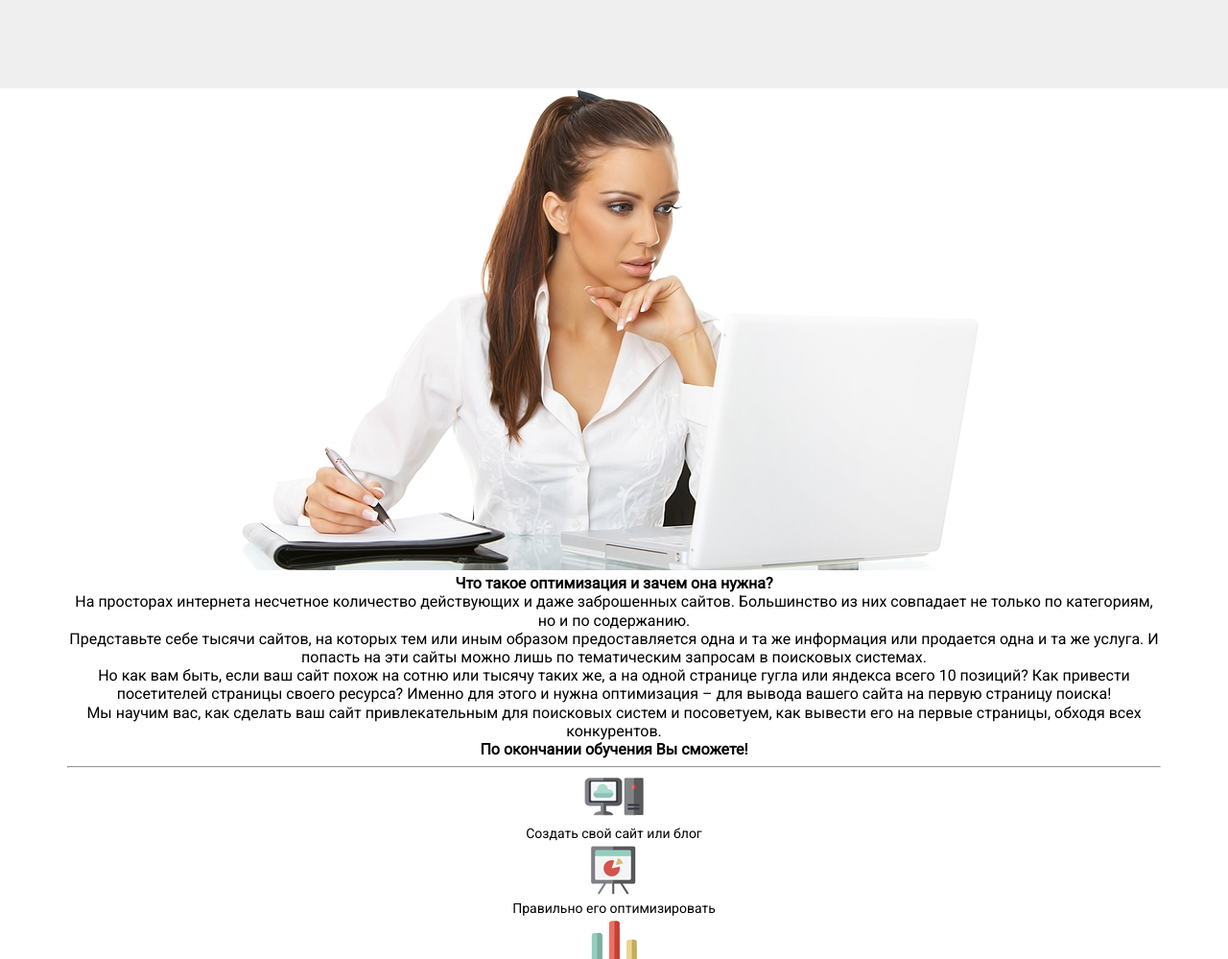
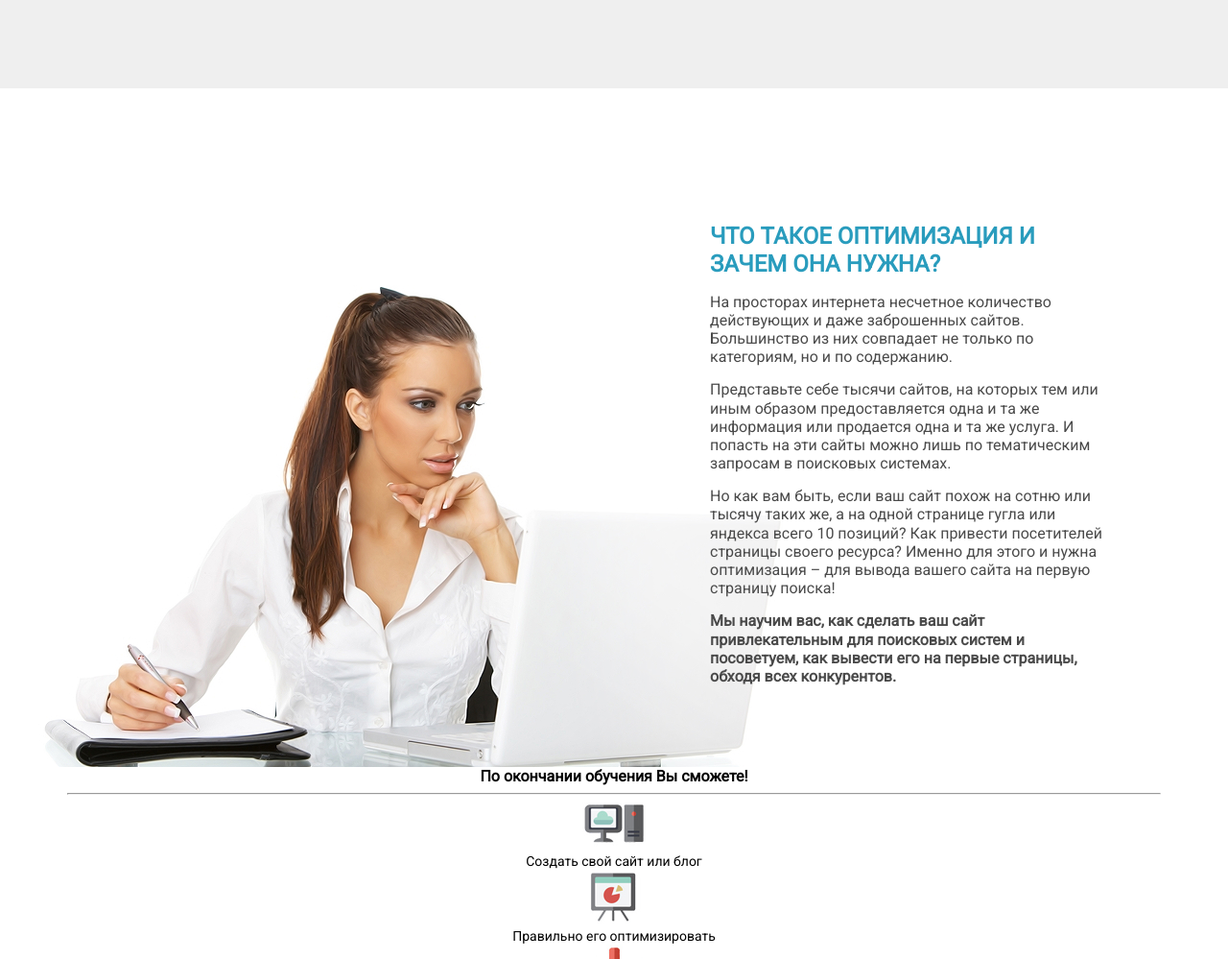
Before and after one commit to Mr7Art/Layout-Practice, a plain HTML site: page Easy layout/Site 1/index.html in a window 1280 px wide. Shown: the part 1308-2307 px from the top of the page at 96% size. Drawn offline with Linux system fonts and the light colour scheme.

Commit message:
Add Section two and fix layout html

```diff
--- a/Easy layout/Site 1/index.html
+++ b/Easy layout/Site 1/index.html
@@ -49,12 +49,14 @@
     </div>
     <div class="two-page">
         <section class="two">
-            <img src="image/woman_bg.jpg" alt="">
-            <h2>Что такое оптимизация и зачем она нужна?</h2>
-            <p>На просторах интернета несчетное количество действующих и даже заброшенных сайтов. Большинство из них совпадает не только по категориям, но и по содержанию.</p>
-            <p>Представьте себе тысячи сайтов, на которых тем или иным образом предоставляется одна и та же информация или продается одна и та же услуга. И попасть на эти сайты можно лишь по тематическим запросам в поисковых системах.</p>
-            <p>Но как вам быть, если ваш сайт похож на сотню или тысячу таких же, а на одной странице гугла или яндекса всего 10 позиций? Как привести посетителей страницы своего ресурса? Именно для этого и нужна оптимизация – для вывода вашего сайта на первую страницу поиска!</p>
-            <p>Мы научим вас, как сделать ваш сайт привлекательным для поисковых систем и посоветуем, как вывести его на первые страницы, обходя всех конкурентов.</p>
+            <img src="image/woman_bg.jpg" alt="woman">
+            <div class="text-page-two">
+                <h2>Что такое оптимизация и зачем она нужна?</h2>
+                <p>На просторах интернета несчетное количество действующих и даже заброшенных сайтов. Большинство из них совпадает не только по категориям, но и по содержанию.</p>
+                <p>Представьте себе тысячи сайтов, на которых тем или иным образом предоставляется одна и та же информация или продается одна и та же услуга. И попасть на эти сайты можно лишь по тематическим запросам в поисковых системах.</p>
+                <p>Но как вам быть, если ваш сайт похож на сотню или тысячу таких же, а на одной странице гугла или яндекса всего 10 позиций? Как привести посетителей страницы своего ресурса? Именно для этого и нужна оптимизация – для вывода вашего сайта на первую страницу поиска!</p>
+                <p class="bold">Мы научим вас, как сделать ваш сайт привлекательным для поисковых систем и посоветуем, как вывести его на первые страницы, обходя всех конкурентов.</p>
+            </div>
         </section>
     </div>
     <div class="three-page">
--- a/Easy layout/Site 1/style.css
+++ b/Easy layout/Site 1/style.css
@@ -22,7 +22,7 @@ button{
     text-shadow: 0px 0px 10px rgba(209, 209, 209, 0.4);
 }
 
-.main, .one, .two, .three, .four, .five, footer{
+.main, .one, .three, .four, .five, footer{
     max-width: 1140px;
     margin: 0 auto;
 }
@@ -140,7 +140,7 @@ figcaption{
 
 .content-1{
     display: flex;
-    flex-flow: wrap;
+    flex-flow: row wrap;
     justify-content: space-between;
     margin: 50px auto;
 }
@@ -151,27 +151,47 @@ figcaption{
 
 /*section-two style*/
 
+.two {
+    margin: 0 auto;
+    margin-top: 40px;
+    display: flex;
+    flex-flow: row nowrap;
+}
+
+.two img{
+    align-self: end;
+}
+
+.text-page-two{
+    margin-left: -10%;
+    margin-top: 100px;
+    margin-bottom: 70px;
+    padding-right: 10%;
+    text-align: start;
+    font-weight: 300;
+    align-self: baseline;
+    color: #4A4A4A;
+}
+
+.text-page-two h2{
+    font-size: 24px;
+    text-transform: uppercase;
+    font-weight: 900;
+    color: #299CBD;
+}
+
+.text-page-two p{
+    margin: 15px 0;
+}
+
+.text-page-two .bold{
+    font-weight: bold;
+}
+
+/*section-three style*/
 
 
 
 
-/*section-three style*/
+
 /*section-four style*/
-
-
-/*.one {
-}
-.content-1 {
-}
-.two {
-}
-.three {
-}
-.content-2 {
-}
-.four {
-}
-.five {
-}
-.footer {
-}*/
```
